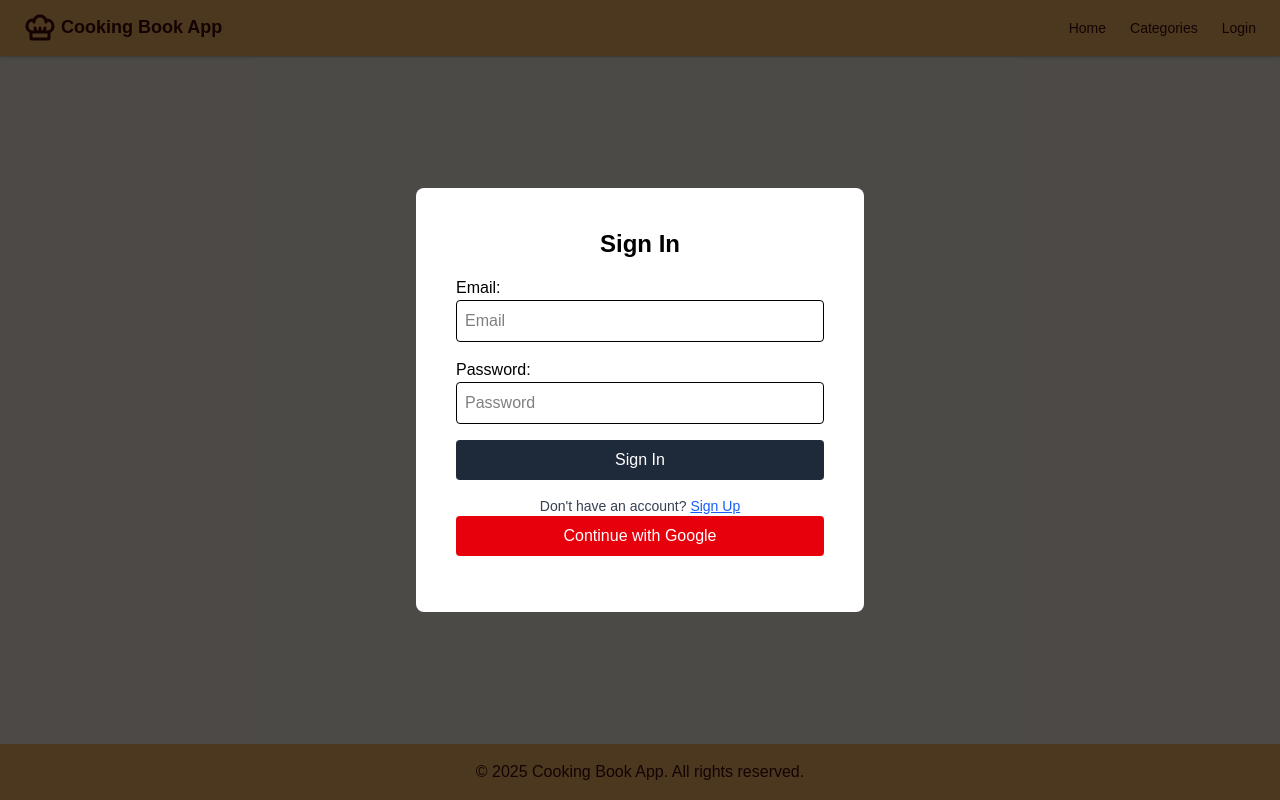
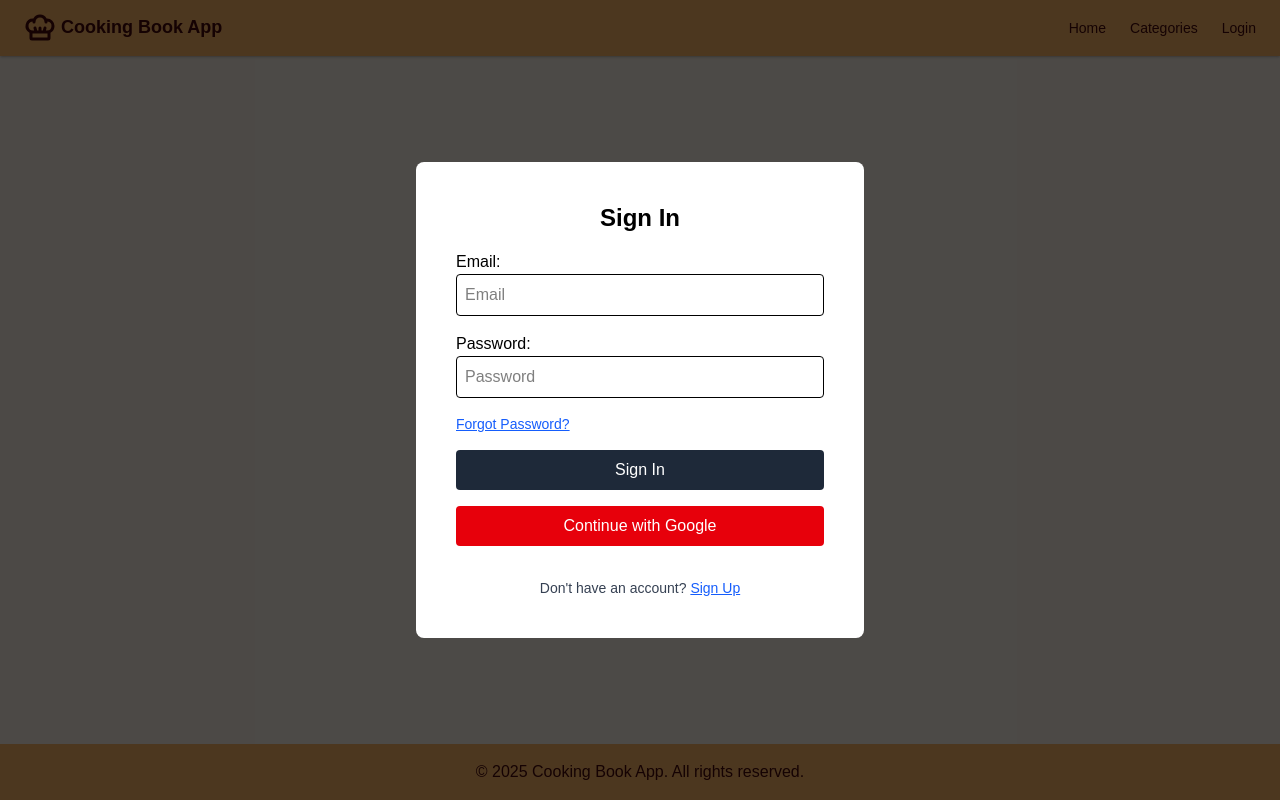
Before and after one commit to sahraozdl/cooking-book-app, a Next.js app: page /login in a window 1280 px wide. Both pictures are taken after a click on the button "Sign In". Built offline with nearby package versions, Linux system fonts and the light colour scheme; no server answers.

Commit message:
added reset password functionality

```diff
--- a/src/app/lib/firebase/auth.ts
+++ b/src/app/lib/firebase/auth.ts
@@ -4,6 +4,7 @@ import {
   signOut,
   GoogleAuthProvider,
   signInWithPopup,
+  sendPasswordResetEmail,
 } from 'firebase/auth';
 import { auth, db } from './config';
 import { getDoc, doc, setDoc, serverTimestamp } from 'firebase/firestore';
@@ -117,3 +118,29 @@ export async function signInWithGoogle() {
     throw error;
   }
 }
+export async function resetPassword(email: string) {
+  if (!email) {
+    throw new Error('Email is required to reset password.');
+  }
+
+  try {
+    await sendPasswordResetEmail(auth, email);
+    return { message: 'Password reset email sent. Please check your inbox.' };
+  } catch (error: unknown) {
+    console.error('Failed to send password reset email:', error);
+
+    let message = 'An error occurred while sending reset email.';
+    if (typeof error === 'object' && error !== null && 'code' in error) {
+      switch ((error as { code?: string }).code) {
+        case 'auth/user-not-found':
+          message = 'No user found with this email.';
+          break;
+        case 'auth/invalid-email':
+          message = 'The email address is invalid.';
+          break;
+      }
+    }
+
+    return { errors: { email: [message] } };
+  }
+}
--- a/src/app/login/page.tsx
+++ b/src/app/login/page.tsx
@@ -1,16 +1,18 @@
 'use client';
 import { useState } from 'react';
-import { signUpUser, signInUser, signInWithGoogle } from '@/app/lib/firebase/auth';
+import { signUpUser, signInUser, signInWithGoogle, resetPassword } from '@/app/lib/firebase/auth';
 import { useRouter } from 'next/navigation';
 
 export default function AuthForm() {
   const router = useRouter();
   const [isSignUp, setIsSignUp] = useState(true);
   const [error, setError] = useState('');
+  const [success, setSuccess] = useState('');
 
   const toggleForm = () => {
     setIsSignUp((prev) => !prev);
     setError('');
+    setSuccess('');
   };
 
   const handleGoogleSignIn = async () => {
@@ -24,10 +26,33 @@ export default function AuthForm() {
     }
   };
 
+  const handleResetPassword = async () => {
+    setError('');
+    setSuccess('');
+    const emailInput = (document.getElementById('email') as HTMLInputElement)?.value;
+    if (!emailInput) {
+      setError('Please enter your email to reset password.');
+      return;
+    }
+
+    try {
+      const response = await resetPassword(emailInput);
+      if (response.errors) {
+        setError(response.errors.email?.[0] ?? 'Failed to send reset email.');
+      } else {
+        setSuccess(response.message);
+      }
+    } catch (err) {
+      console.error('Reset Password Error:', err);
+      setError('Failed to send reset email. Please try again.');
+    }
+  };
+
   const handleSubmit = async (event: React.FormEvent) => {
     event.preventDefault();
     const formData = new FormData(event.currentTarget as HTMLFormElement);
     setError('');
+    setSuccess('');
 
     try {
       if (isSignUp) {
@@ -62,6 +87,7 @@ export default function AuthForm() {
           </h2>
 
           {error && <p className="text-red-600 whitespace-pre-line mb-4">{error}</p>}
+          {success && <p className="text-green-600 mb-4">{success}</p>}
 
           {isSignUp && (
             <div className="mb-4">
@@ -97,16 +123,18 @@ export default function AuthForm() {
             />
           </div>
 
-          <button type="submit" className="w-full py-2 bg-gray-800 text-white rounded">
+          {!isSignUp && (
+            <p
+              className="text-sm text-blue-600 underline mb-4 cursor-pointer"
+              onClick={handleResetPassword}
+            >
+              Forgot Password?
+            </p>
+          )}
+
+          <button type="submit" className="w-full py-2 bg-gray-800 text-white rounded mb-4">
             {isSignUp ? 'Sign Up' : 'Sign In'}
           </button>
-
-          <p className="mt-4 text-center text-sm text-gray-700">
-            {isSignUp ? 'Already have an account?' : "Don't have an account?"}{' '}
-            <button type="button" onClick={toggleForm} className="text-blue-600 underline">
-              {isSignUp ? 'Sign In' : 'Sign Up'}
-            </button>
-          </p>
 
           <button
             type="button"
@@ -115,6 +143,12 @@ export default function AuthForm() {
           >
             Continue with Google
           </button>
+          <p className="mt-4 text-center text-sm text-gray-700">
+            {isSignUp ? 'Already have an account?' : "Don't have an account?"}{' '}
+            <button type="button" onClick={toggleForm} className="text-blue-600 underline">
+              {isSignUp ? 'Sign In' : 'Sign Up'}
+            </button>
+          </p>
         </form>
       </div>
     </div>
```
